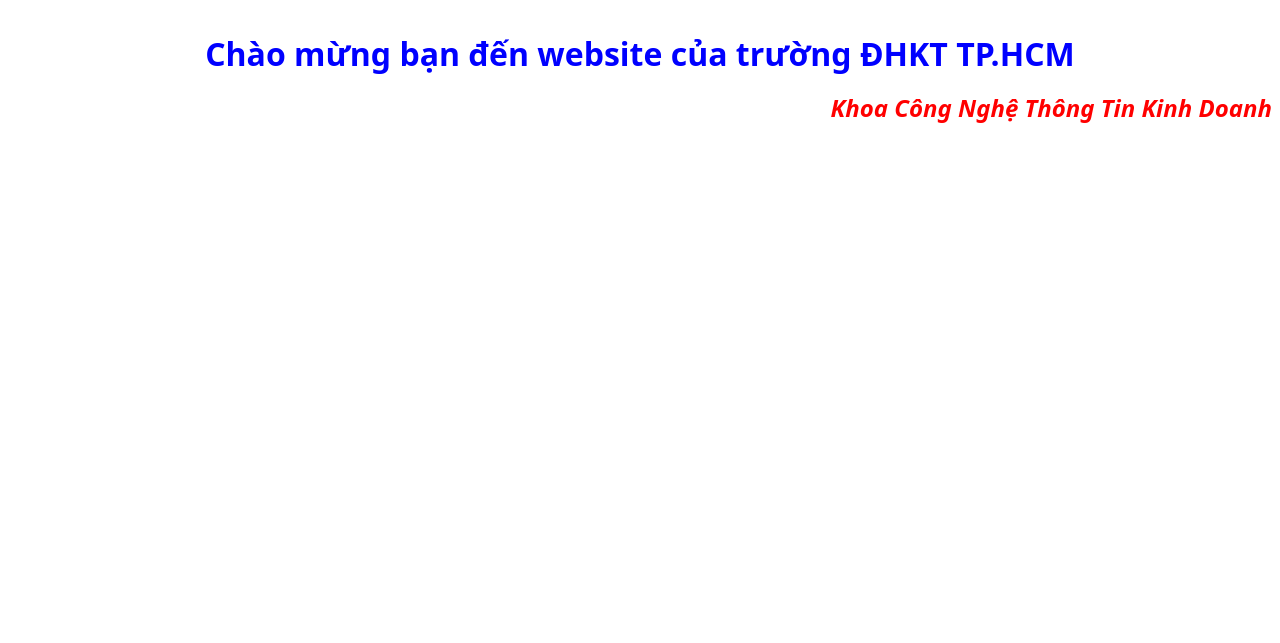
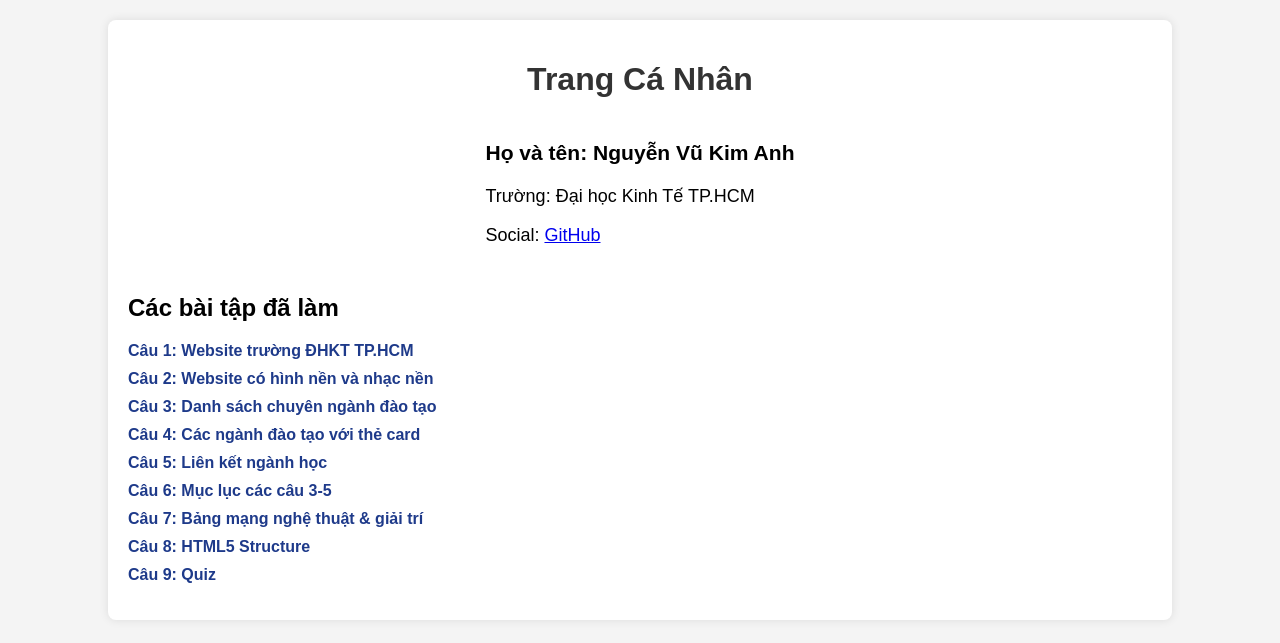
Before and after one commit to anhnguyen31231021968/KimAnh_PTUDTMDT_btvntuan2, a plain HTML site: page index.html in a window 1280 px wide. Drawn offline with Linux system fonts and the light colour scheme.

Commit message:
Update index.html

```diff
--- a/index.html
+++ b/index.html
@@ -1,36 +1,107 @@
 <!DOCTYPE html>
+<html lang="vi">
 
 <head>
-    <meta charset="utf-8" />
-    <meta name="viewport" content="width=device-width, initial-scale=1" />
-    <title>Website ĐHKT TP.HCM</title>
+    <meta charset="UTF-8">
+    <meta name="viewport" content="width=device-width, initial-scale=1.0">
+    <title>Trang Chủ</title>
     <style>
+        body {
+            font-family: Arial, sans-serif;
+            background: #f4f4f4;
+            margin: 0;
+            padding: 0;
+        }
+
+        .container {
+            width: 80%;
+            margin: 20px auto;
+            background: #fff;
+            padding: 20px;
+            border-radius: 8px;
+            box-shadow: 0 0 10px rgba(0, 0, 0, 0.1);
+        }
+
         h1 {
             text-align: center;
-            color: blue;
-            font-weight: 700;
-            /* in đậm */
-            margin: 2rem 0 1rem;
+            color: #333;
         }
 
-        h2 {
-            text-align: right;
-            color: red;
-            /* chữ đỏ */
-            font-style: italic;
-            /* in nghiêng */
-            margin: 0 0 2rem;
+        .profile {
+            display: flex;
+            align-items: center;
+            justify-content: center;
+            gap: 20px;
+            margin-bottom: 20px;
         }
 
-        body {
-            font-family: system-ui, -apple-system, Segoe UI, Roboto, Arial, sans-serif;
+        .profile img {
+            border-radius: 50%;
+            width: 150px;
+            height: 150px;
+        }
+
+        .profile .details {
+            font-size: 18px;
+        }
+
+        .links {
+            margin-top: 30px;
+        }
+
+        .links ul {
+            list-style: none;
+            padding: 0;
+        }
+
+        .links li {
+            margin: 10px 0;
+        }
+
+        .links a {
+            text-decoration: none;
+            color: #1e3a8a;
+            font-weight: bold;
+        }
+
+        .links a:hover {
+            text-decoration: underline;
         }
     </style>
 </head>
 
 <body>
-    <h1>Chào mừng bạn đến website của trường ĐHKT TP.HCM</h1>
-    <h2>Khoa Công Nghệ Thông Tin Kinh Doanh</h2>
+
+    <div class="container">
+        <h1>Trang Cá Nhân</h1>
+
+        <!-- Thông tin cá nhân -->
+        <div class="profile">
+            <div class="details">
+                <h3>Họ và tên: Nguyễn Vũ Kim Anh</h3>
+                <p>Trường: Đại học Kinh Tế TP.HCM</p>
+                <p>Social: <a href="https://github.com/anhnguyen31231021968/KimAnh_PTUDTMDT_btvntuan2"
+                        target="_blank">GitHub</a>
+            </div>
+        </div>
+
+        <!-- Liên kết đến các bài tập -->
+        <div class="links">
+            <h2>Các bài tập đã làm</h2>
+            <ul>
+                <li><a href="baitap1.html" target="_blank">Câu 1: Website trường ĐHKT TP.HCM</a></li>
+                <li><a href="baitap2.html" target="_blank">Câu 2: Website có hình nền và nhạc nền</a></li>
+                <li><a href="baitap3.html" target="_blank">Câu 3: Danh sách chuyên ngành đào tạo</a></li>
+                <li><a href="baitap4.html" target="_blank">Câu 4: Các ngành đào tạo với thẻ card</a></li>
+                <li><a href="baitap5.html" target="_blank">Câu 5: Liên kết ngành học</a></li>
+                <li><a href="baitap6.html" target="_blank">Câu 6: Mục lục các câu 3-5</a></li>
+                <li><a href="baitap7.html" target="_blank">Câu 7: Bảng mạng nghệ thuật & giải trí</a></li>
+                <li><a href="baitap8.html" target="_blank">Câu 8: HTML5 Structure</a></li>
+                <li><a href="baitap9.html" target="_blank">Câu 9: Quiz</a></li>
+            </ul>
+        </div>
+    </div>
+
 </body>
 
 </html>
```
